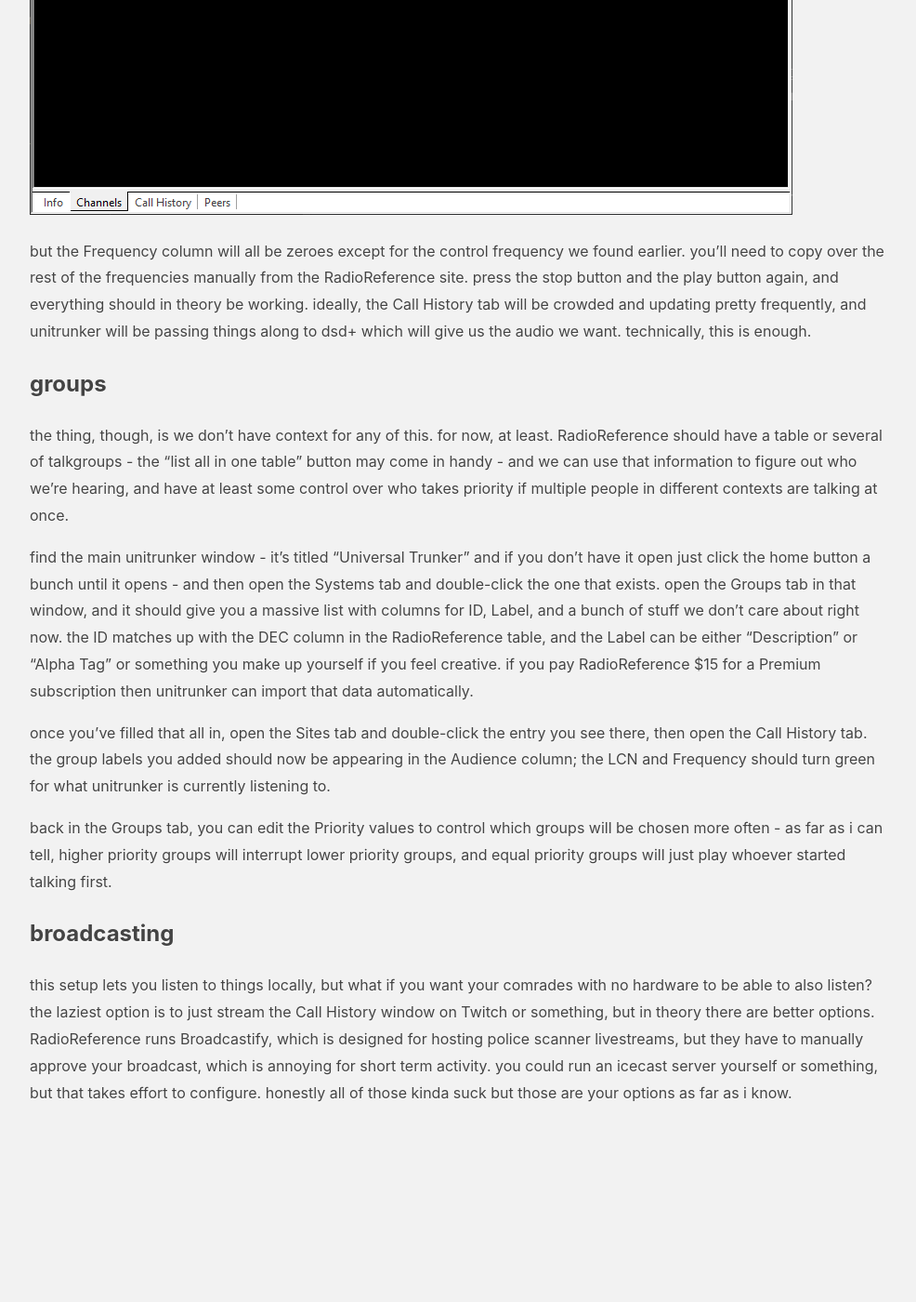
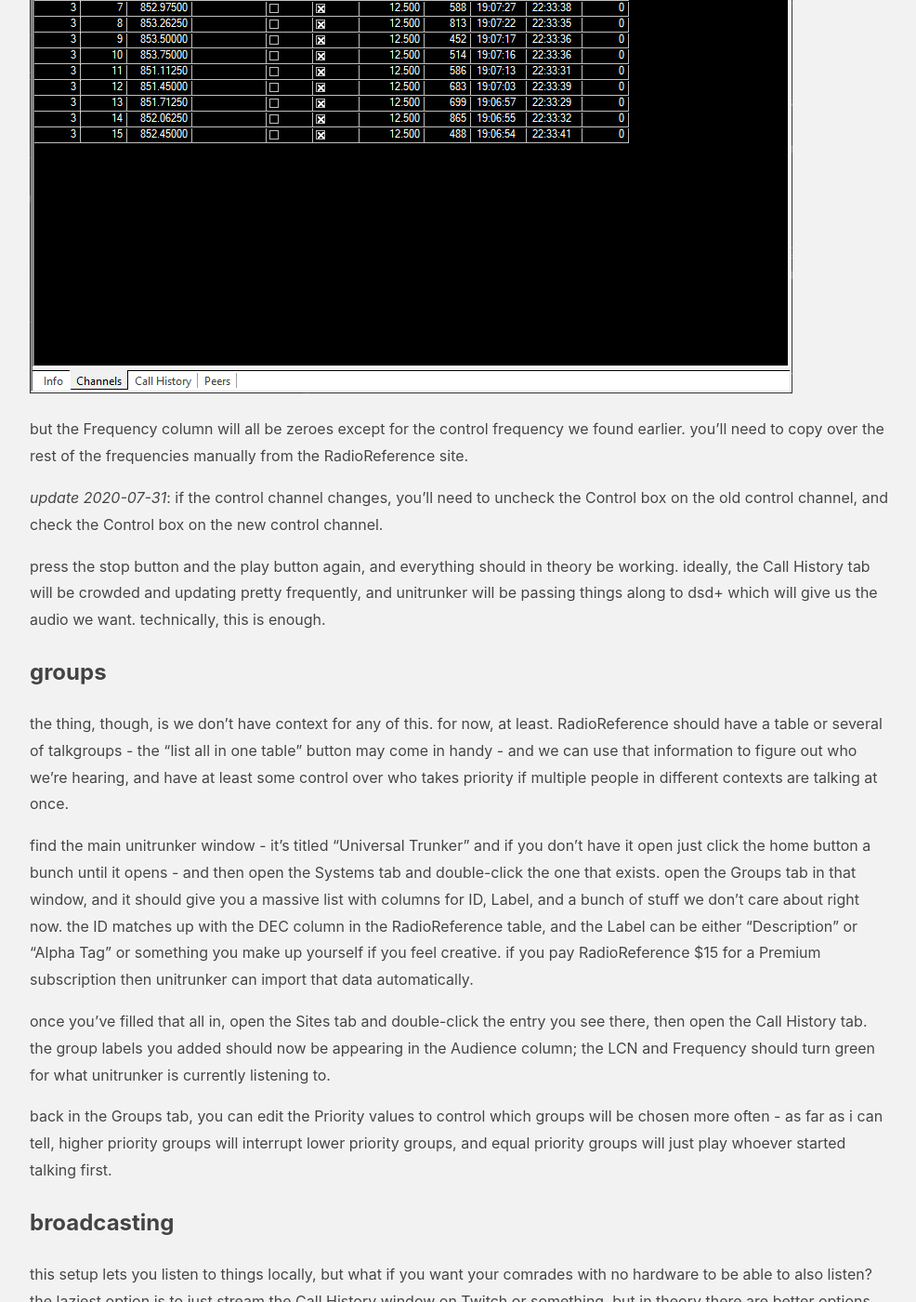
Before and after one commit to boringcactus/boringcactus.github.io, a Jekyll site: the page built from _posts/2020-06-26-police-scanner-setup.md, in a window 1280 px wide and 1400 px high, scrolled down 5409 px. Shown: the whole window at 93% size, without its empty margins (144-1130 px from the left). Built offline with Jekyll 4.4.1, drawn with Linux system fonts in a browser that asks for light colours; before the commit the page ends 6630 px from its top, so only the background shows below that; some of the changed text lies outside the part shown.

Commit message:
update police scanner setup guide

````diff
--- a/_posts/2020-06-26-police-scanner-setup.md
+++ b/_posts/2020-06-26-police-scanner-setup.md
@@ -50,7 +50,12 @@
 constant signal, click on it to get the approximate frequency, go back to your
 frequency table and the closest thing to that will be the exact frequency.
 it should sound like a series of weird beeps instead of static. remember that
-frequency, it'll be important later. you don't need SDRSharp anymore.
+frequency, it'll be important later.
+
+*update 2020-07-31*: that control channel can change between the frequencies
+listed on RadioReference. if things randomly quit working, come back to this
+step, and see if the control channel has moved. i'll mark down below the
+places that need changing accordingly.
 
 [qsg]: https://www.rtl-sdr.com/rtl-sdr-quick-start-guide/
 [RadioReference]: https://www.radioreference.com/apps/db/
@@ -104,7 +109,12 @@
 
 the important things are the Role being Signal, the Park frequency being the
 control channel we found earlier (mine is 851.7625), and the Mute box being
-checked. the second VCO should look kinda like this:
+checked.
+
+*update 2020-07-31*: if the control channel changes, this Park frequency is one
+of the two things you'll need to update.
+
+the second VCO should look kinda like this:
 
 ![the RTL-SDR VCO 2 settings](/assets/2020-06-26-police-scanner-setup-4.png)
 
@@ -119,7 +129,13 @@
 
 but the Frequency column will all be zeroes except for the control frequency we
 found earlier. you'll need to copy over the rest of the frequencies manually
-from the RadioReference site. press the stop button and the play button again,
+from the RadioReference site.
+
+*update 2020-07-31*: if the control channel changes, you'll need to uncheck the
+Control box on the old control channel, and check the Control box on the new
+control channel.
+
+press the stop button and the play button again,
 and everything should in theory be working. ideally, the Call History tab will
 be crowded and updating pretty frequently, and unitrunker will be passing
 things along to dsd+ which will give us the audio we want. technically, this is
@@ -168,3 +184,26 @@
 broadcast, which is annoying for short term activity. you could run an icecast
 server yourself or something, but that takes effort to configure. honestly all
 of those kinda suck but those are your options as far as i know.
+
+*update 2020-07-31*: you can also let your friendly neighborhood succulent run
+an icecast server for you. if you've got an icecast server, you'll need to
+pay for (or otherwise obtain) [VB-CABLE A+B][], set up VB-CABLE A, and grab
+[butt (broadcast using this tool)][butt].
+
+you'll need to set DSD+ to output to "CABLE-A Input" like how you set it to
+input from "CABLE Output" - Cable A is the fourth output in DSD+, so my run.bat
+now looks like this:
+
+```
+DSDPlus.exe -i3M -o4
+```
+
+run butt, pull up the settings, and under the Audio tab set the Input Device
+to "CABLE-A Output". (for bonus points, set the Streaming Codec to AAC+.) under
+the Main tab, Add a new Server and put in whatever info your icecast server
+admin told you to use. now restart your DSD+ and hit butt's play button to
+start streaming, and you should be running a livestream of your police scanner
+that is accessible over the internet.
+
+[VB-CABLE A+B]: https://www.vb-audio.com/Cable/index.htm#DownloadCable
+[butt]: https://danielnoethen.de/butt/
````
